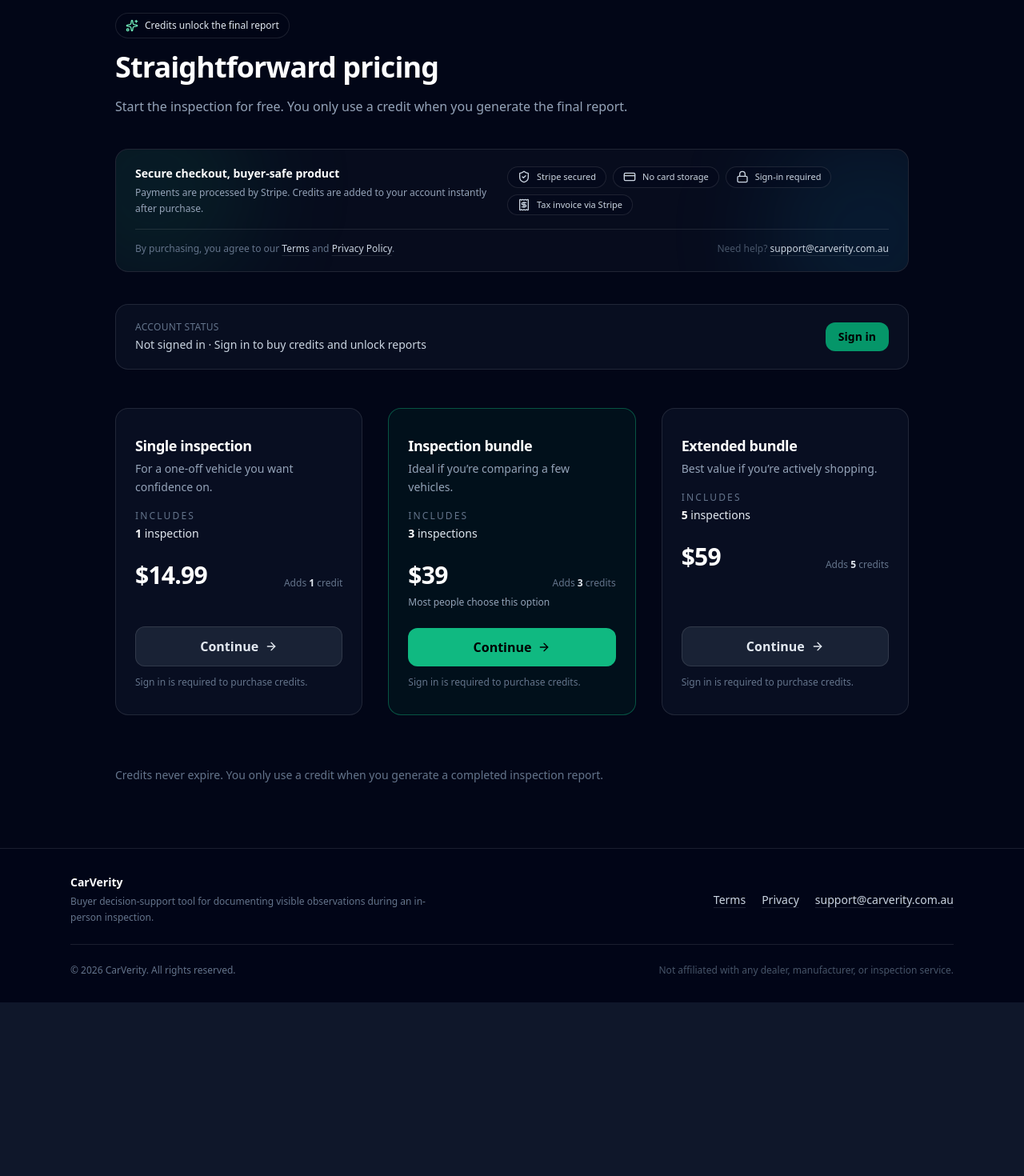
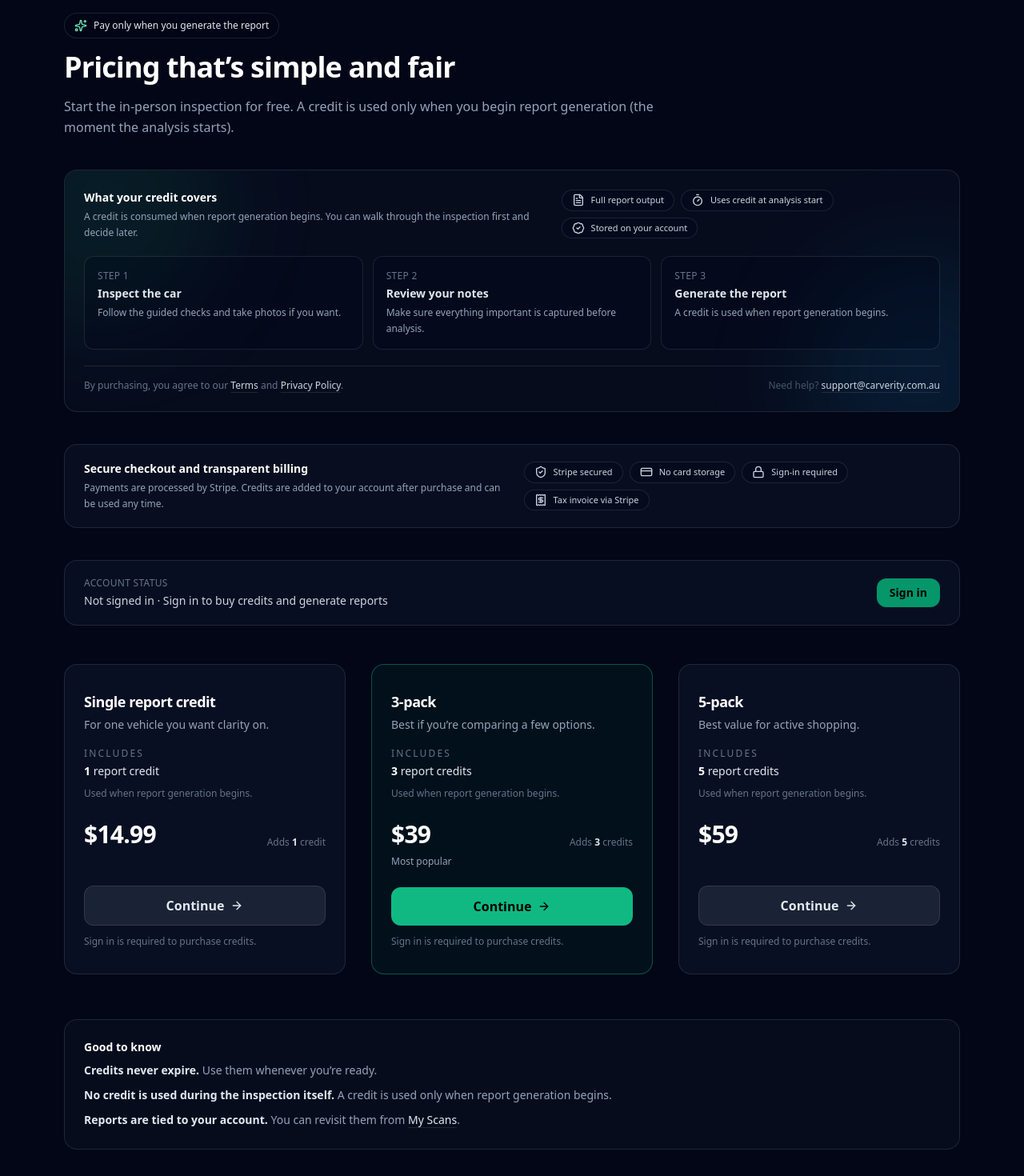
Before and after one commit to jeremy-swallow/carverity-clean, a React (Vite) app: page /pricing in a window 1280 px wide. Shown: the part 120-1590 px from the top of the page at 80% size. Before the commit the page ends 1373 px from the top, so only its background shows below. Built offline with nearby package versions, Linux system fonts and the light colour scheme; no server answers.

Commit message:
Persist in-person report results and refine pricing copy

```diff
--- a/src/pages/InPersonResults.tsx
+++ b/src/pages/InPersonResults.tsx
@@ -20,6 +20,7 @@ import {
 
 import { loadProgress } from "../utils/scanProgress";
 import { analyseInPersonInspection } from "../utils/inPersonAnalysis";
+import { loadScanById } from "../utils/scanStorage";
 
 /* =======================================================
    Small rendering helpers (visual-only, type-safe)
@@ -143,14 +144,20 @@ function formatMoney(n: unknown): string {
   }
 }
 
+function vehicleTitleFromProgress(p: any): string {
+  const year = p?.vehicleYear ?? p?.vehicle?.year ?? "";
+  const make = p?.vehicleMake ?? p?.vehicle?.make ?? "";
+  const model = p?.vehicleModel ?? p?.vehicle?.model ?? "";
+  const parts = [year, make, model].filter(Boolean);
+  return parts.length ? parts.join(" ") : "";
+}
+
 /* =======================================================
    Page
 ======================================================= */
 export default function InPersonResults() {
   const navigate = useNavigate();
   const { scanId } = useParams<{ scanId: string }>();
-
-  const progress: any = loadProgress();
 
   /* -------------------------------------------------------
      Routing safety
@@ -164,11 +171,20 @@ export default function InPersonResults() {
   if (!scanId) return null;
 
   /* -------------------------------------------------------
-     Analysis
+     Load saved scan (preferred)
+  ------------------------------------------------------- */
+  const saved = useMemo(() => loadScanById(scanId), [scanId]);
+
+  const progressFallback: any = loadProgress();
+  const progress: any = saved?.progressSnapshot ?? progressFallback ?? {};
+
+  /* -------------------------------------------------------
+     Analysis (prefer persisted analysis)
   ------------------------------------------------------- */
   const analysis = useMemo(() => {
+    if (saved?.analysis) return saved.analysis;
     return analyseInPersonInspection(progress);
-  }, [progress]);
+  }, [saved, progress]);
 
   const photos: string[] = (progress?.photos ?? []).map((p: any) => p.dataUrl);
 
@@ -227,7 +243,6 @@ export default function InPersonResults() {
   const nextSteps = useMemo(() => {
     const steps: string[] = [];
 
-    // 🔥 Your recommendation: test drive should be strongly recommended
     steps.push(
       "Take a short test drive if possible. If you’re planning to buy the car, this is strongly recommended."
     );
@@ -365,14 +380,6 @@ export default function InPersonResults() {
     analysis.risks,
     uncertaintyFactors.length,
   ]);
-
-  function vehicleTitleFromProgress(p: any): string {
-    const year = p?.vehicle?.year || p?.year || p?.vehicleYear || "";
-    const make = p?.vehicle?.make || p?.make || p?.vehicleMake || "";
-    const model = p?.vehicle?.model || p?.model || p?.vehicleModel || "";
-    const parts = [year, make, model].filter(Boolean);
-    return parts.length ? parts.join(" ") : "";
-  }
 
   function startNewScan() {
     navigate("/scan/in-person/start");
--- a/src/pages/Pricing.tsx
+++ b/src/pages/Pricing.tsx
@@ -10,8 +10,11 @@ import {
   Receipt,
   RefreshCw,
   CheckCircle2,
+  ArrowRight,
   Sparkles,
-  ArrowRight,
+  BadgeCheck,
+  FileText,
+  Timer,
 } from "lucide-react";
 
 type PackKey = "single" | "three" | "five";
@@ -29,26 +32,26 @@ type PackOption = {
 const PACKS: PackOption[] = [
   {
     key: "single",
-    title: "Single inspection",
+    title: "Single report credit",
     price: "$14.99",
     credits: 1,
-    context: "For a one-off vehicle you want confidence on.",
+    context: "For one vehicle you want clarity on.",
   },
   {
     key: "three",
-    title: "Inspection bundle",
+    title: "3-pack",
     price: "$39",
     credits: 3,
-    context: "Ideal if you’re comparing a few vehicles.",
-    note: "Most people choose this option",
+    context: "Best if you’re comparing a few options.",
+    note: "Most popular",
     recommended: true,
   },
   {
     key: "five",
-    title: "Extended bundle",
+    title: "5-pack",
     price: "$59",
     credits: 5,
-    context: "Best value if you’re actively shopping.",
+    context: "Best value for active shopping.",
   },
 ];
 
@@ -213,68 +216,103 @@ export default function Pricing() {
   const showCreditsLine = sessionReady;
 
   return (
-    <div className="max-w-5xl mx-auto px-4 py-20">
+    <div className="max-w-6xl mx-auto px-4 py-20">
       {/* Header */}
-      <header className="max-w-2xl mb-10">
+      <header className="max-w-3xl mb-10">
         <div className="inline-flex items-center gap-2 rounded-full border border-white/10 bg-slate-950/40 px-3 py-1.5 mb-4">
           <Sparkles className="h-4 w-4 text-emerald-300" />
           <span className="text-[12px] text-slate-200">
-            Credits unlock the final report
+            Pay only when you generate the report
           </span>
         </div>
 
         <h1 className="text-3xl md:text-4xl font-semibold text-white mb-4 tracking-tight">
-          Straightforward pricing
+          Pricing that’s simple and fair
         </h1>
 
         <p className="text-slate-400 text-base leading-relaxed">
-          Start the inspection for free. You only use a credit when you generate
-          the final report.
+          Start the in-person inspection for free. A credit is used only when
+          you begin report generation (the moment the analysis starts).
         </p>
       </header>
 
-      {/* Trust strip */}
-      <section className="mb-10 rounded-2xl border border-white/10 bg-slate-900/40 px-6 py-5 relative overflow-hidden">
+      {/* “How it works” strip */}
+      <section className="mb-10 rounded-2xl border border-white/10 bg-slate-900/40 px-6 py-6 relative overflow-hidden">
         <div className="pointer-events-none absolute inset-0">
-          <div className="absolute -top-20 -left-20 h-64 w-64 rounded-full bg-emerald-500/10 blur-3xl" />
-          <div className="absolute -bottom-20 -right-20 h-64 w-64 rounded-full bg-sky-500/10 blur-3xl" />
+          <div className="absolute -top-24 -left-24 h-72 w-72 rounded-full bg-emerald-500/10 blur-3xl" />
+          <div className="absolute -bottom-24 -right-24 h-72 w-72 rounded-full bg-sky-500/10 blur-3xl" />
         </div>
 
-        <div className="relative flex flex-col md:flex-row md:items-center md:justify-between gap-6">
+        <div className="relative">
+          <div className="flex flex-col md:flex-row md:items-start md:justify-between gap-6">
             <div className="space-y-1">
               <p className="text-sm font-semibold text-white">
-              Secure checkout, buyer-safe product
+                What your credit covers
               </p>
-            <p className="text-xs text-slate-400 max-w-xl leading-relaxed">
-              Payments are processed by Stripe. Credits are added to your
-              account instantly after purchase.
+              <p className="text-xs text-slate-400 max-w-2xl leading-relaxed">
+                A credit is consumed when report generation begins. You can walk
+                through the inspection first and decide later.
               </p>
             </div>
 
             <div className="flex flex-wrap gap-2">
               <span className="inline-flex items-center gap-2 text-[11px] px-3 py-1 rounded-full border border-white/10 bg-slate-950/30 text-slate-300">
-              <ShieldCheck className="h-4 w-4 text-slate-300" />
-              Stripe secured
+                <FileText className="h-4 w-4 text-slate-300" />
+                Full report output
               </span>
 
               <span className="inline-flex items-center gap-2 text-[11px] px-3 py-1 rounded-full border border-white/10 bg-slate-950/30 text-slate-300">
-              <CreditCard className="h-4 w-4 text-slate-300" />
-              No card storage
+                <Timer className="h-4 w-4 text-slate-300" />
+                Uses credit at analysis start
               </span>
 
               <span className="inline-flex items-center gap-2 text-[11px] px-3 py-1 rounded-full border border-white/10 bg-slate-950/30 text-slate-300">
-              <Lock className="h-4 w-4 text-slate-300" />
-              Sign-in required
-            </span>
-
-            <span className="inline-flex items-center gap-2 text-[11px] px-3 py-1 rounded-full border border-white/10 bg-slate-950/30 text-slate-300">
-              <Receipt className="h-4 w-4 text-slate-300" />
-              Tax invoice via Stripe
+                <BadgeCheck className="h-4 w-4 text-slate-300" />
+                Stored on your account
               </span>
             </div>
           </div>
 
-        <div className="relative mt-4 pt-4 border-t border-white/10 flex flex-col sm:flex-row sm:items-center sm:justify-between gap-3">
+          <div className="mt-5 grid gap-3 md:grid-cols-3">
+            <div className="rounded-xl border border-white/10 bg-slate-950/30 p-4">
+              <p className="text-xs uppercase tracking-wide text-slate-500">
+                Step 1
+              </p>
+              <p className="text-sm text-slate-200 mt-1 font-semibold">
+                Inspect the car
+              </p>
+              <p className="text-xs text-slate-400 mt-1 leading-relaxed">
+                Follow the guided checks and take photos if you want.
+              </p>
+            </div>
+
+            <div className="rounded-xl border border-white/10 bg-slate-950/30 p-4">
+              <p className="text-xs uppercase tracking-wide text-slate-500">
+                Step 2
+              </p>
+              <p className="text-sm text-slate-200 mt-1 font-semibold">
+                Review your notes
+              </p>
+              <p className="text-xs text-slate-400 mt-1 leading-relaxed">
+                Make sure everything important is captured before analysis.
+              </p>
+            </div>
+
+            <div className="rounded-xl border border-white/10 bg-slate-950/30 p-4">
+              <p className="text-xs uppercase tracking-wide text-slate-500">
+                Step 3
+              </p>
+              <p className="text-sm text-slate-200 mt-1 font-semibold">
+                Generate the report
+              </p>
+              <p className="text-xs text-slate-400 mt-1 leading-relaxed">
+                A credit is used when report generation begins.
+              </p>
+            </div>
+          </div>
+        </div>
+
+        <div className="relative mt-5 pt-4 border-t border-white/10 flex flex-col sm:flex-row sm:items-center sm:justify-between gap-3">
           <p className="text-xs text-slate-500">
             By purchasing, you agree to our{" "}
             <NavLink
@@ -302,6 +340,43 @@ export default function Pricing() {
               support@carverity.com.au
             </a>
           </p>
+        </div>
+      </section>
+
+      {/* Trust strip */}
+      <section className="mb-10 rounded-2xl border border-white/10 bg-slate-900/50 px-6 py-5">
+        <div className="flex flex-col md:flex-row md:items-center md:justify-between gap-6">
+          <div className="space-y-1">
+            <p className="text-sm font-semibold text-white">
+              Secure checkout and transparent billing
+            </p>
+            <p className="text-xs text-slate-400 max-w-xl leading-relaxed">
+              Payments are processed by Stripe. Credits are added to your
+              account after purchase and can be used any time.
+            </p>
+          </div>
+
+          <div className="flex flex-wrap gap-2">
+            <span className="inline-flex items-center gap-2 text-[11px] px-3 py-1 rounded-full border border-white/10 bg-slate-950/30 text-slate-300">
+              <ShieldCheck className="h-4 w-4 text-slate-300" />
+              Stripe secured
+            </span>
+
+            <span className="inline-flex items-center gap-2 text-[11px] px-3 py-1 rounded-full border border-white/10 bg-slate-950/30 text-slate-300">
+              <CreditCard className="h-4 w-4 text-slate-300" />
+              No card storage
+            </span>
+
+            <span className="inline-flex items-center gap-2 text-[11px] px-3 py-1 rounded-full border border-white/10 bg-slate-950/30 text-slate-300">
+              <Lock className="h-4 w-4 text-slate-300" />
+              Sign-in required
+            </span>
+
+            <span className="inline-flex items-center gap-2 text-[11px] px-3 py-1 rounded-full border border-white/10 bg-slate-950/30 text-slate-300">
+              <Receipt className="h-4 w-4 text-slate-300" />
+              Tax invoice via Stripe
+            </span>
+          </div>
         </div>
       </section>
 
@@ -392,7 +467,7 @@ export default function Pricing() {
       )}
 
       {/* Account status */}
-      <section className="mb-12 rounded-2xl border border-white/10 bg-slate-900/50 px-6 py-5 flex flex-wrap items-center justify-between gap-4">
+      <section className="mb-12 rounded-2xl border border-white/10 bg-slate-900/55 px-6 py-5 flex flex-wrap items-center justify-between gap-4">
         <div>
           <p className="text-xs uppercase tracking-wide text-slate-500">
             Account status
@@ -409,7 +484,7 @@ export default function Pricing() {
             </p>
           ) : (
             <p className="text-sm text-slate-300 mt-1">
-              Not signed in · Sign in to buy credits and unlock reports
+              Not signed in · Sign in to buy credits and generate reports
             </p>
           )}
         </div>
@@ -439,7 +514,7 @@ export default function Pricing() {
                 "hover:-translate-y-1 hover:shadow-2xl hover:shadow-black/30",
                 isRecommended
                   ? "border-emerald-500/40 bg-emerald-900/15"
-                  : "border-white/10 bg-slate-900/55",
+                  : "border-white/10 bg-slate-900/60",
               ].join(" ")}
             >
               <div className="pointer-events-none absolute inset-0 opacity-0 group-hover:opacity-100 transition">
@@ -469,7 +544,11 @@ export default function Pricing() {
                     <span className="font-semibold text-white tabular-nums">
                       {pack.credits}
                     </span>{" "}
-                    {plural(pack.credits, "inspection")}
+                    {plural(pack.credits, "report credit")}
+                  </p>
+
+                  <p className="text-xs text-slate-500 mt-2 leading-relaxed">
+                    Used when report generation begins.
                   </p>
                 </div>
 
@@ -517,10 +596,39 @@ export default function Pricing() {
         })}
       </div>
 
-      <p className="mt-16 text-sm text-slate-500 max-w-2xl leading-relaxed">
-        Credits never expire. You only use a credit when you generate a completed
-        inspection report.
+      <section className="mt-14 rounded-2xl border border-white/10 bg-slate-900/40 p-6">
+        <p className="text-sm font-semibold text-white mb-2">
+          Good to know
         </p>
+
+        <ul className="space-y-2 text-sm text-slate-400 leading-relaxed">
+          <li>
+            <span className="text-slate-200 font-semibold">
+              Credits never expire.
+            </span>{" "}
+            Use them whenever you’re ready.
+          </li>
+          <li>
+            <span className="text-slate-200 font-semibold">
+              No credit is used during the inspection itself.
+            </span>{" "}
+            A credit is used only when report generation begins.
+          </li>
+          <li>
+            <span className="text-slate-200 font-semibold">
+              Reports are tied to your account.
+            </span>{" "}
+            You can revisit them from{" "}
+            <button
+              onClick={() => navigate("/my-scans")}
+              className="text-slate-200 underline underline-offset-4 decoration-white/10 hover:decoration-white/30 hover:text-white"
+            >
+              My Scans
+            </button>
+            .
+          </li>
+        </ul>
+      </section>
     </div>
   );
 }
--- a/src/utils/scanStorage.ts
+++ b/src/utils/scanStorage.ts
@@ -2,6 +2,9 @@
    Inspection Storage Utility
    Local-only persistence (in-person only)
 ========================================================= */
+
+import type { AnalysisResult } from "./inPersonAnalysis";
+import type { ScanProgress } from "./scanProgress";
 
 export type InspectionType = "in-person";
 
@@ -24,8 +27,7 @@ export interface SavedInspection {
     variant?: string;
   };
 
-  // ✅ NEW: Thumbnail image (base64 dataUrl)
-  // Stored as the first photo taken during the inspection (if available)
+  // Thumbnail image (base64 dataUrl)
   thumbnail?: string | null;
 
   // Optional summary metrics (used for MyScans + previews)
@@ -44,6 +46,18 @@ export interface SavedInspection {
 
   // Completion hint (future use)
   completed?: boolean;
+
+  /**
+   * NEW: Persisted analysis output for reload-safe results.
+   * This is generated at the moment report generation begins.
+   */
+  analysis?: AnalysisResult;
+
+  /**
+   * NEW: Persisted progress snapshot at the time of report generation.
+   * This ensures the report is reproducible and print-safe.
+   */
+  progressSnapshot?: ScanProgress;
 }
 
 const STORAGE_KEY = "carverity_saved_inspections";
@@ -61,6 +75,8 @@ function normaliseInspections(records: any[]): SavedInspection[] {
     completed: record.completed ?? false,
     history: record.history ?? [],
     thumbnail: record.thumbnail ?? null,
+    analysis: record.analysis ?? undefined,
+    progressSnapshot: record.progressSnapshot ?? undefined,
   })) as SavedInspection[];
 }
 
@@ -84,6 +100,11 @@ export function loadScans(): SavedInspection[] {
   }
 }
 
+export function loadScanById(inspectionId: string): SavedInspection | null {
+  const scans = loadScans();
+  return scans.find((s) => s.id === inspectionId) ?? null;
+}
+
 export function saveScan(inspection: SavedInspection) {
   if (typeof window === "undefined") return;
 
@@ -98,6 +119,8 @@ export function saveScan(inspection: SavedInspection) {
       completed: inspection.completed ?? false,
       history: inspection.history ?? [],
       thumbnail: inspection.thumbnail ?? null,
+      analysis: inspection.analysis ?? undefined,
+      progressSnapshot: inspection.progressSnapshot ?? undefined,
     },
     ...existing,
   ];
```
Also changed, not shown: src/pages/InPersonAnalyzing.tsx (+87 -26 lines). Lines whose indentation alone changed are shown as unchanged.
